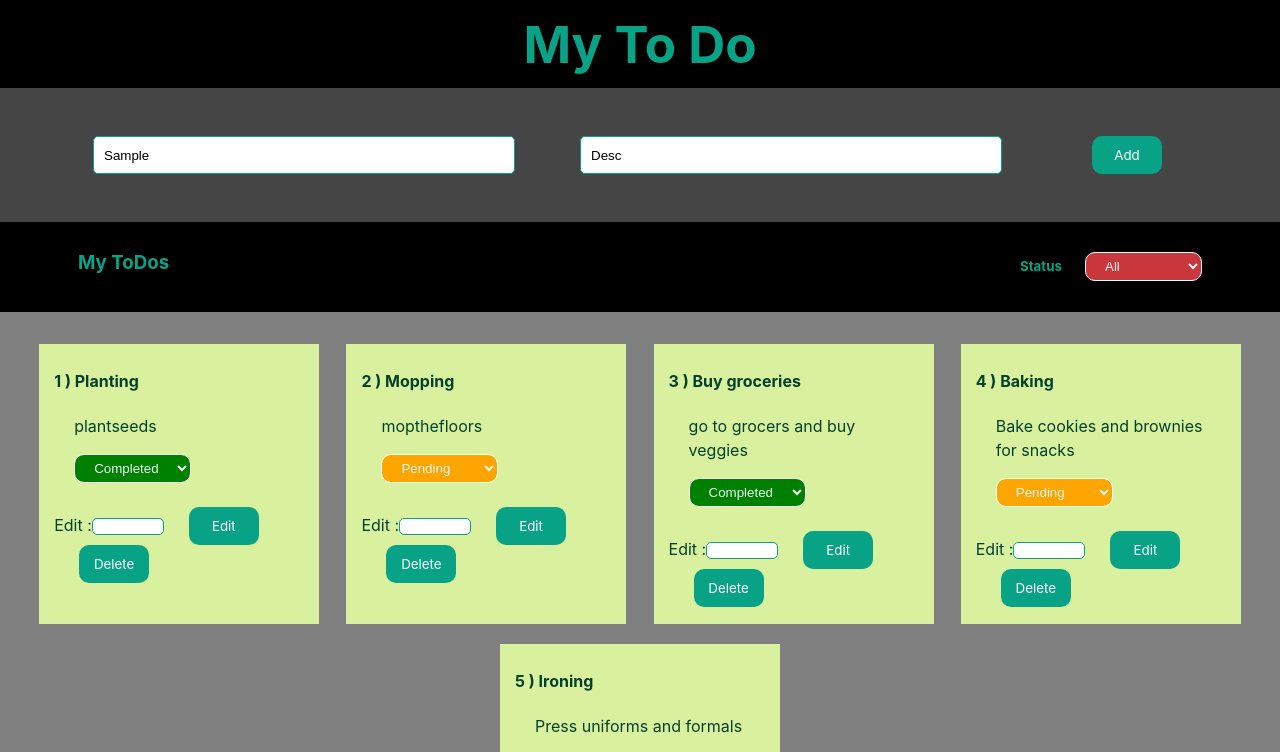
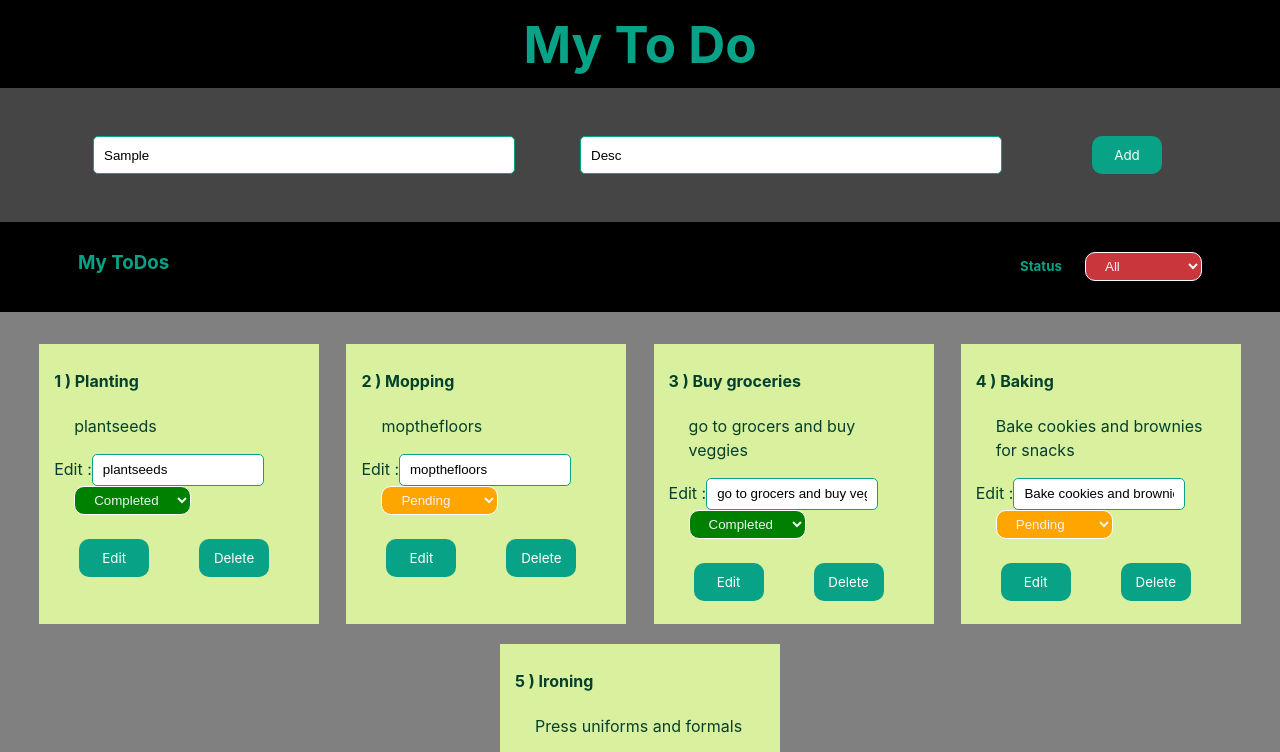
Before and after one commit to DeepikaaAPA/ToDoApp, a React (Vite) app: page / in a window 1280 px wide. Shown: the top 752 px of the page. Built offline with nearby package versions, Linux system fonts and the light colour scheme.

Commit message:
fix: change value in edit box to default value to allow editing = > imp

```diff
--- a/src/Components/TaskCard.jsx
+++ b/src/Components/TaskCard.jsx
@@ -8,6 +8,7 @@ export function TaskCard({ index, task, setTasksList, tasksList }) {
   const [statusBg, setStatusBg] = useState(color);
   const [EditBtnText, setEditButtonText] = useState("Edit");
   const [editInput, setEditInput] = useState("");
+  const initialdesc = task.desc;
   // console.log(color, statusBg);
   useEffect(() => {
     setStatusBg(color);
@@ -20,9 +21,16 @@ export function TaskCard({ index, task, setTasksList, tasksList }) {
         {" )  "}
         {task.name}
       </h4>
-      <p>
-          {task.desc}
-      </p>
+      <p>{task.desc}</p>
+      Edit :
+      <input
+        onChange={(event) => {
+          setEditInput(event.target.value);
+        }}
+        readOnly={!editMode}
+        style={{ width: "150px", height: "30px" }}
+        defaultValue={initialdesc}
+      ></input>
       <select
         onChange={(event) => {
           // console.log("changed");
@@ -56,12 +64,11 @@ export function TaskCard({ index, task, setTasksList, tasksList }) {
       </select>
       <br></br>
       <br></br>
-      Edit :<input readOnly={!editMode} style={{ width: "50px" }}></input>
       <button
         className="btn"
         onClick={() => {
           if (editMode) {
-            console.log(editInputText);
+            console.log(editInput);
           }
           setEditButtonText(editMode ? "Edit" : "Save");
           setEditMode(!editMode);
```
